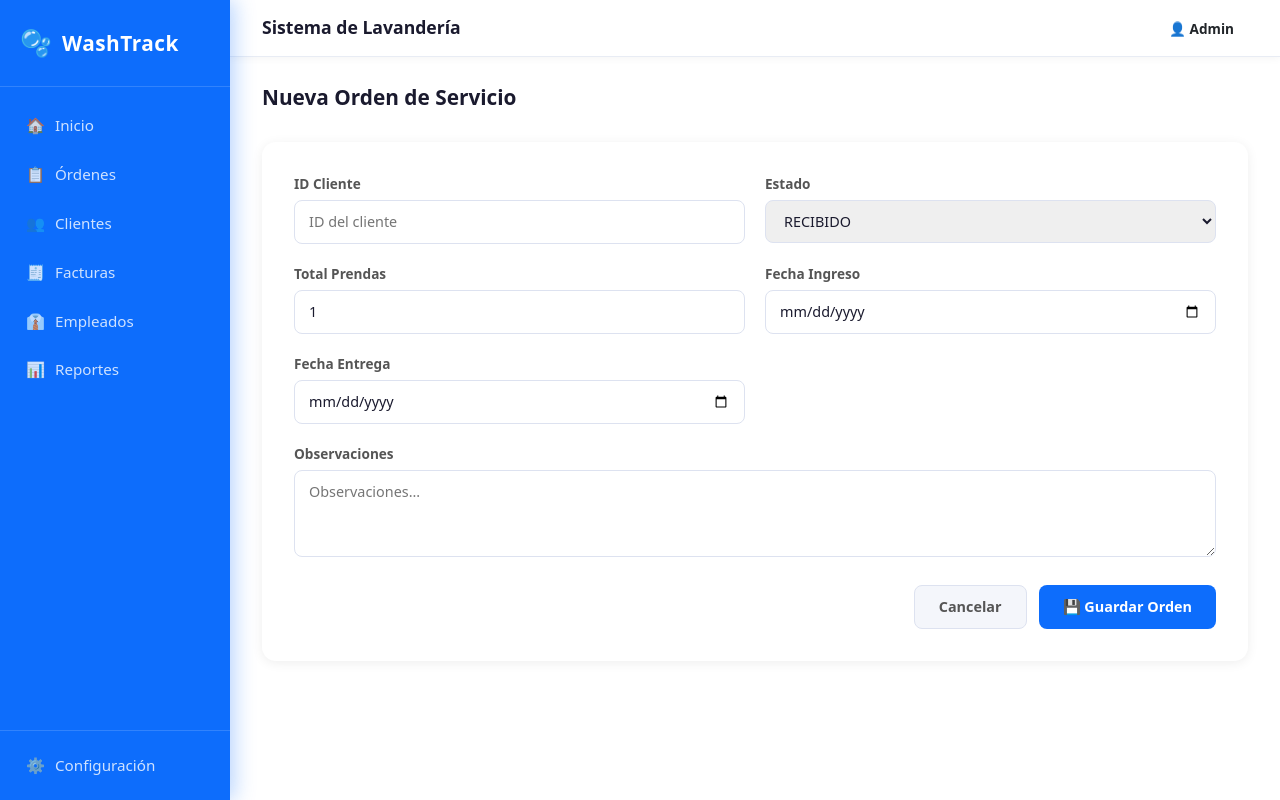
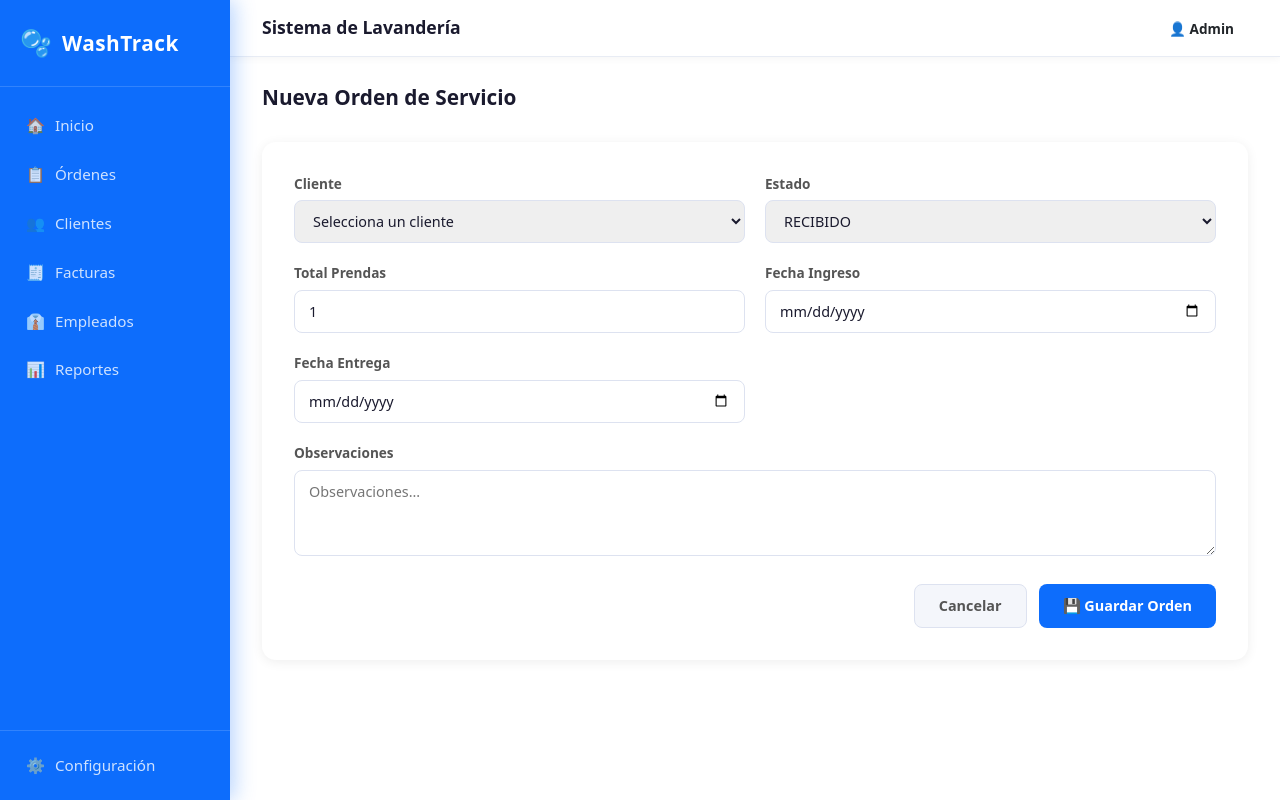
Before and after one commit to amg-argenis/washtrack-front, an Angular app: page /ordenes/crear in a window 1280 px wide. Built offline with nearby package versions, Linux system fonts and the light colour scheme; no server answers.

Commit message:
Crear orden servicio con dropwdown, Ok

```diff
--- a/src/app/app.routes.ts
+++ b/src/app/app.routes.ts
@@ -5,6 +5,7 @@ import { ActualizarordenComponent } from './componentes/orden/actualizarorden/ac
 import { ListarClientesComponent } from './features/clientes/listar-clientes/listar-clientes.component';
 import { CrearClienteComponent } from './features/clientes/crear-cliente/crear-cliente.component';
 import { EditarClienteComponent } from './features/clientes/editar-cliente/editar-cliente.component';
+import { AgregarDetalleComponent } from './features/ordenes/agregar-detalle/agregar-detalle.component';
 
 export const routes: Routes = [
     // Ordenes
@@ -16,5 +17,7 @@ export const routes: Routes = [
     { path: 'clientes/crear', component: CrearClienteComponent },
     { path: 'clientes/editar', component: EditarClienteComponent },
     // Default
-    { path: '', redirectTo: 'ordenes/listar', pathMatch: 'full' }
+    { path: '', redirectTo: 'ordenes/listar', pathMatch: 'full' },
+    // Detalle orden
+    { path: 'ordenes/agregar-detalle', component: AgregarDetalleComponent }
 ];
--- a/src/app/componentes/orden/crearorden/crearorden.component.html
+++ b/src/app/componentes/orden/crearorden/crearorden.component.html
@@ -10,8 +10,13 @@
 
         <div class="form-grid">
             <div class="form-group">
-                <label>ID Cliente</label>
-                <input type="text" [(ngModel)]="orden.clienteId" placeholder="ID del cliente" />
+                <label>Cliente</label>
+                <select [(ngModel)]="orden.clienteId" (change)="onClienteChange(orden.clienteId)">
+                    <option value="" disabled>Selecciona un cliente</option>
+                    @for(cliente of listadoClientes; track cliente.idCliente) {
+                    <option [value]="cliente.idCliente">{{ cliente.nombre }}</option>
+                    }
+                </select>
             </div>
 
             <div class="form-group">
--- a/src/app/componentes/orden/crearorden/crearorden.component.ts
+++ b/src/app/componentes/orden/crearorden/crearorden.component.ts
@@ -1,16 +1,21 @@
-import { Component } from '@angular/core';
+import { Component, OnInit } from '@angular/core';
 import { Router } from '@angular/router';
 import { FormsModule } from '@angular/forms';
+import { CommonModule } from '@angular/common';
 import { OrdenService } from '../../../servidor/orden.service';
+import { ClienteService } from '../../../servidor/cliente.service';
 import { InsertarOrdenRequest } from '../../../models/ordenservicio/insertar-orden-request';
+import { Cliente } from '../../../models/clientes/cliente';
+import { ClienteResponse } from '../../../models/clientes/cliente-response';
+import { InsertarOrdenResponse } from '../../../models/ordenservicio/orden-response';
 
 @Component({
   selector: 'app-crearorden',
-  imports: [FormsModule],
+  imports: [FormsModule, CommonModule],
   templateUrl: './crearorden.component.html',
   styleUrl: './crearorden.component.css',
 })
-export class CrearordenComponent {
+export class CrearordenComponent implements OnInit {
 
   orden: InsertarOrdenRequest = {
     clienteId: '',
@@ -25,17 +30,48 @@ export class CrearordenComponent {
   estados = ['RECIBIDO', 'EN_PROCESO', 'LISTO', 'ENTREGADO'];
   guardando = false;
   errorMsg = '';
+  listadoClientes: Cliente[] = [];
+  clienteSeleccionado: string = ''; // nombre del cliente seleccionado
 
-  constructor(private ordenService: OrdenService, private router: Router) { }
+  constructor(
+    private ordenService: OrdenService,
+    private clienteService: ClienteService,
+    private router: Router) { }
+
+  ngOnInit(): void {
+    this.cargarClientes();
+  }
+
+  cargarClientes() {
+    this.clienteService.listarClientes().subscribe({
+      next: (response: ClienteResponse | null) => {
+        if (!response) return;
+        this.listadoClientes = response.data;
+      },
+      error: (err) => console.error('Error al cargar clientes:', err)
+    });
+  }
+
+  onClienteChange(idCliente: string) {
+    const cliente = this.listadoClientes.find(c => c.idCliente === idCliente);
+    this.clienteSeleccionado = cliente ? cliente.nombre : '';
+    this.orden.clienteId = idCliente;
+  }
 
   guardar() {
     this.guardando = true;
     this.errorMsg = '';
 
     this.ordenService.crearOrden(this.orden).subscribe({
-      next: () => {
+      next: (data: InsertarOrdenResponse | null) => {
         this.guardando = false;
-        this.router.navigate(['/ordenes/listar']);
+        if (!data) {
+          this.errorMsg = 'No se recibio respuesta del servidor.';
+          return;
+        }
+        localStorage.setItem('idOrdenLocal', data.data.idOrden);
+        localStorage.setItem('folioLocal', data.data.folio);
+        this.router.navigate(['/ordenes/agregar-detalle']);
       },
       error: (err) => {
         this.guardando = false;
--- /dev/null
+++ b/src/app/features/ordenes/agregar-detalle/agregar-detalle.component.html
@@ -0,0 +1 @@
+<p>agregar-detalle works!</p>
--- /dev/null
+++ b/src/app/models/ordenservicio/orden-response.ts
@@ -0,0 +1,8 @@
+import { Orden } from "./orden";
+
+export interface InsertarOrdenResponse {
+  success: boolean;
+  message: string;
+  registros: number;
+  data: Orden;
+}
--- a/src/app/servidor/orden.service.ts
+++ b/src/app/servidor/orden.service.ts
@@ -8,6 +8,7 @@ import { BuscarOrdenRequest } from '../models/ordenservicio/BuscarOrdenRequest';
 import { BuscarOrdenResponse } from '../models/ordenservicio/BuscarOrdenResponse';
 import { BuscarOrdenConDetalleResponse } from '../models/ordenservicio/BuscarOrdenConDetalleResponse';
 import { EliminarOrdenRequest } from '../models/ordenservicio/EliminarOrdenRequest';
+import { InsertarOrdenResponse } from '../models/ordenservicio/orden-response';
 
 @Injectable({
   providedIn: 'root'
@@ -56,8 +57,8 @@ export class OrdenService {
     );
   }
 
-  crearOrden(orden: InsertarOrdenRequest): Observable<OrdenResponse | null> {
-    return this.http.post<OrdenResponse>(
+  crearOrden(orden: InsertarOrdenRequest): Observable<InsertarOrdenResponse | null> {
+    return this.http.post<InsertarOrdenResponse>(
       `${this.apiUrl}/ordenes/crear`,
       orden,
       { observe: 'response' }
```
Also changed, not shown: src/app/features/ordenes/agregar-detalle/agregar-detalle.component.ts (added, +9 -0 lines), src/app/features/ordenes/agregar-detalle/agregar-detalle.component.css (added).
